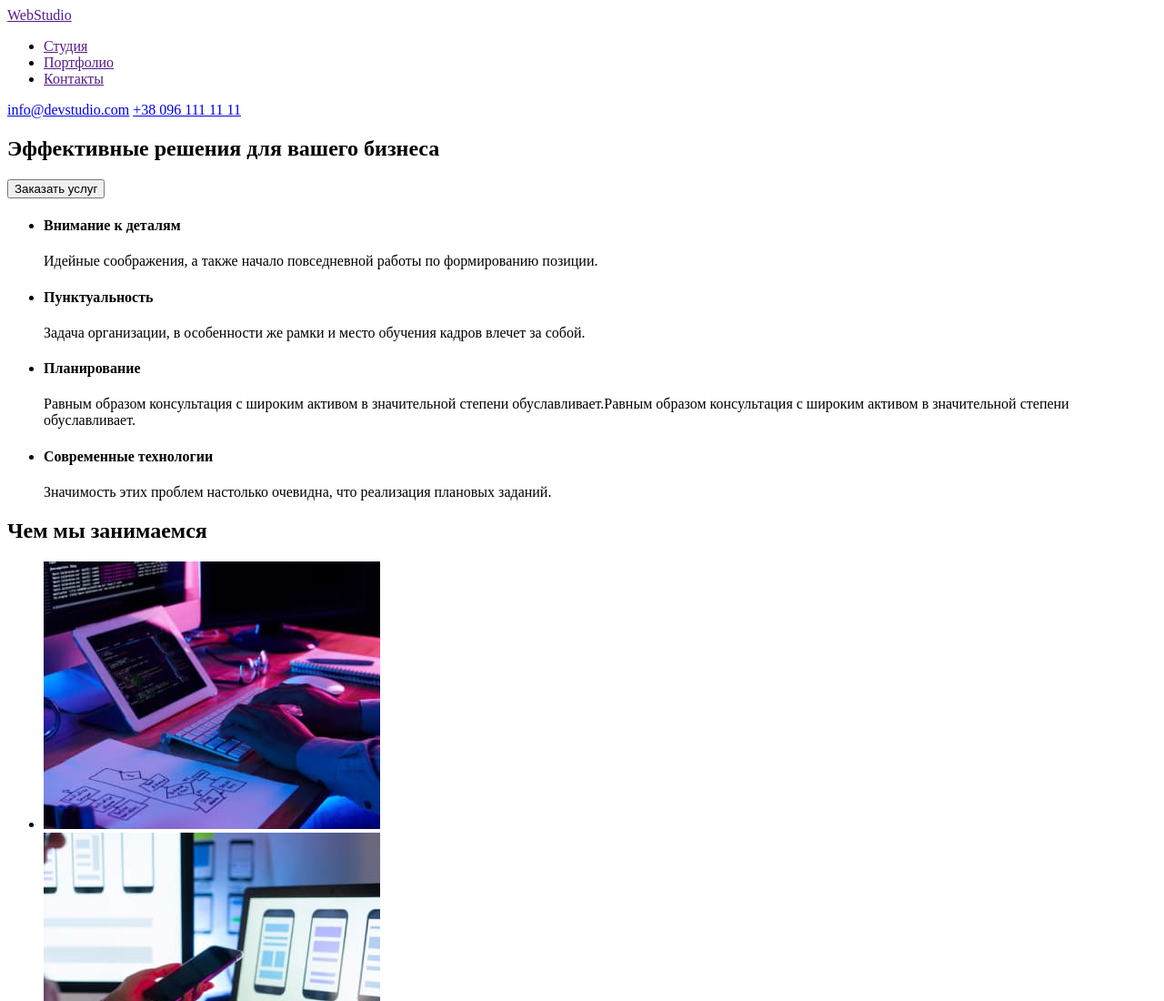
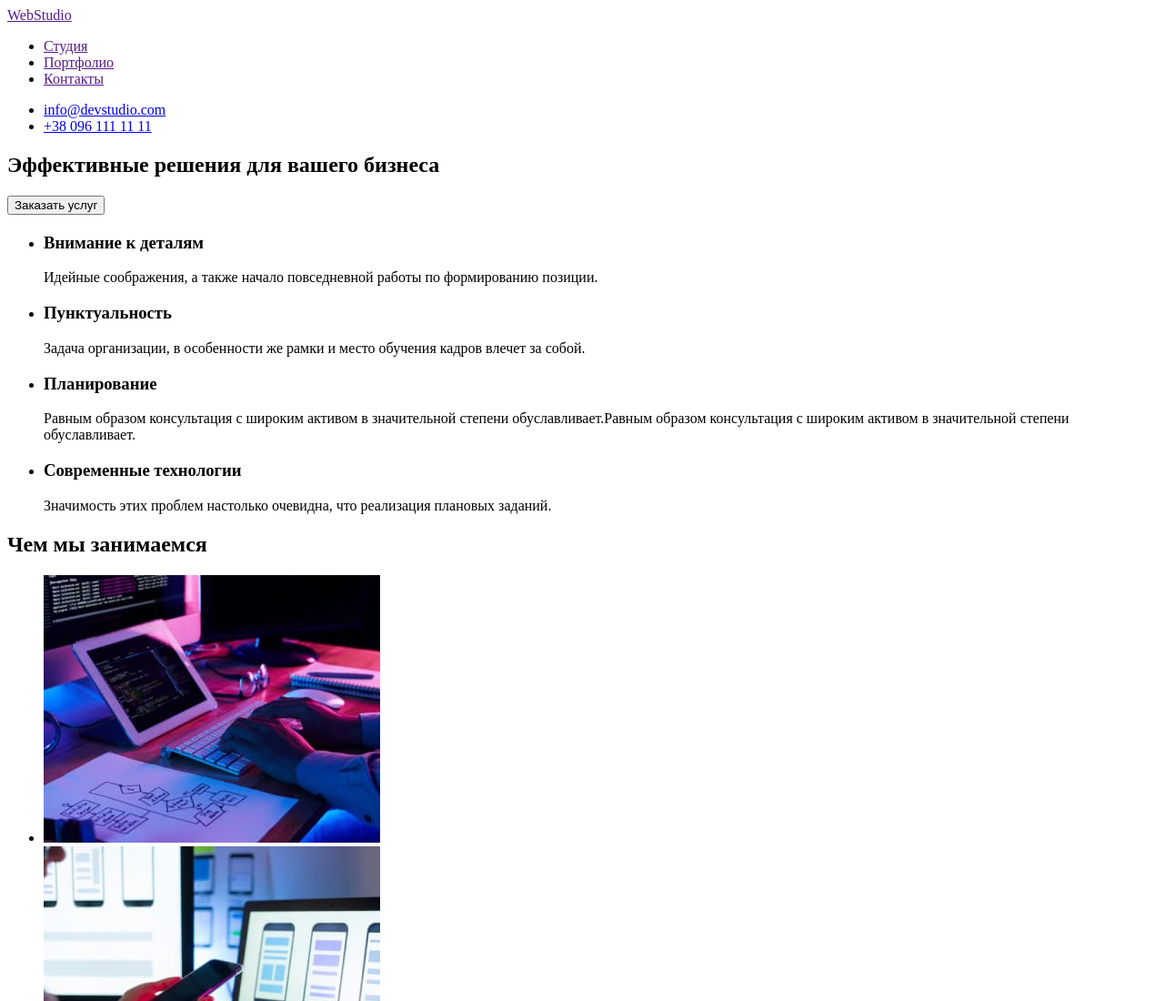
Before and after one commit to Andreii-Denysenko/goit-markup-hw-01, a plain HTML site: page index.html in a window 1280 px wide. Shown: the top 1100 px of the page at 91% size. Drawn offline with Linux system fonts and the light colour scheme.

Commit message:
Меняет h4 на h3. И список nav.

```diff
--- a/index.html
+++ b/index.html
@@ -17,9 +17,11 @@
         </ul>
 
     </nav>
+        <ul>
+            <li><a href="mailto:info@devstudio.com">info@devstudio.com</a></li>
+            <li><a href="tel:+380961111111">+38 096 111 11 11</a></li>
+        </ul>
 
-        <a href="mailto:info@devstudio.com">info@devstudio.com</a>
-        <a href="tel:+380961111111">+38 096 111 11 11</a>
 
     </header>
     <main>
@@ -30,21 +32,22 @@
         </section>
         <!---Section 2-->
         <section>
+            <h2></h2>
             <ul>
                 <li>
-                    <h4>Внимание к деталям</h4>
+                    <h3>Внимание к деталям</h3>
                     <p>Идейные соображения, а также начало повседневной работы по формированию позиции.</p>
                 </li>
                 <li>
-                    <h4>Пунктуальность</h4>
+                    <h3>Пунктуальность</h3>
                     <p>Задача организации, в особенности же рамки и место обучения кадров влечет за собой.</p>
                 </li>
                 <li>
-                    <h4>Планирование</h4>
+                    <h3>Планирование</h3>
                     <p>Равным образом консультация с широким активом в значительной степени обуславливает.Равным образом консультация с широким активом в значительной степени обуславливает.</p>
                 </li>
                 <li>
-                    <h4>Современные технологии</h4>
+                    <h3>Современные технологии</h3>
                     <p>Значимость этих проблем настолько очевидна, что реализация плановых заданий.</p>
                 </li>
             </ul>
```
